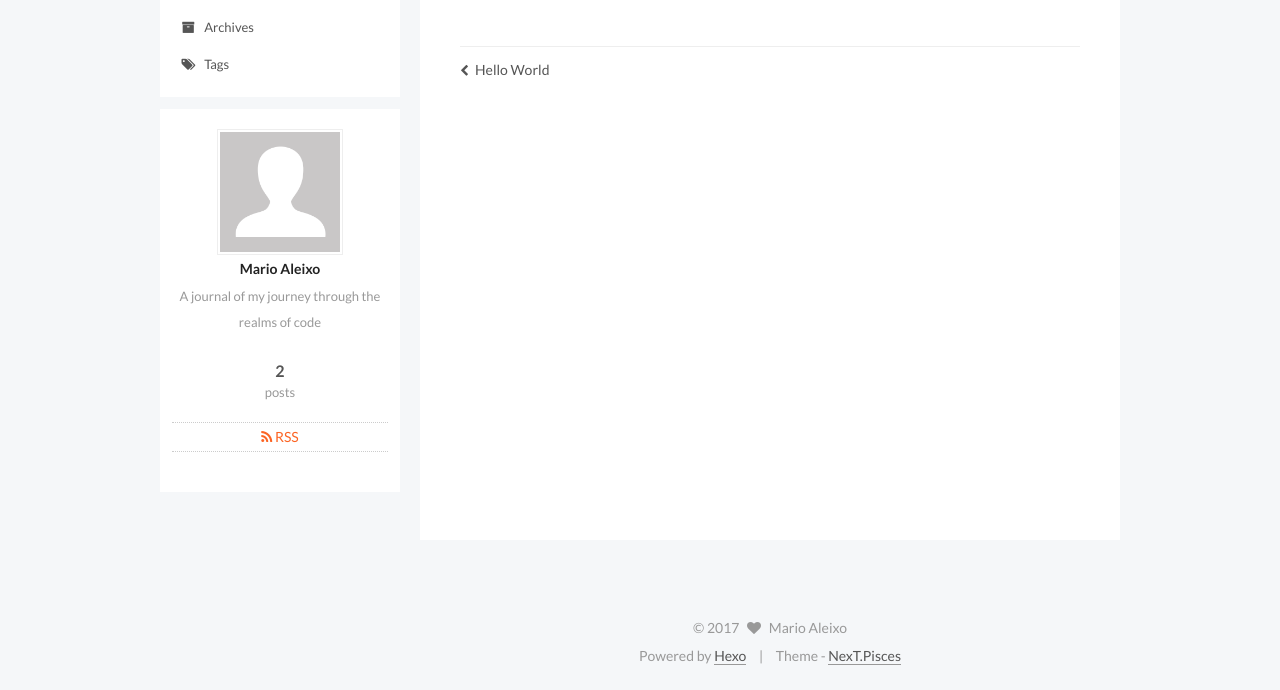
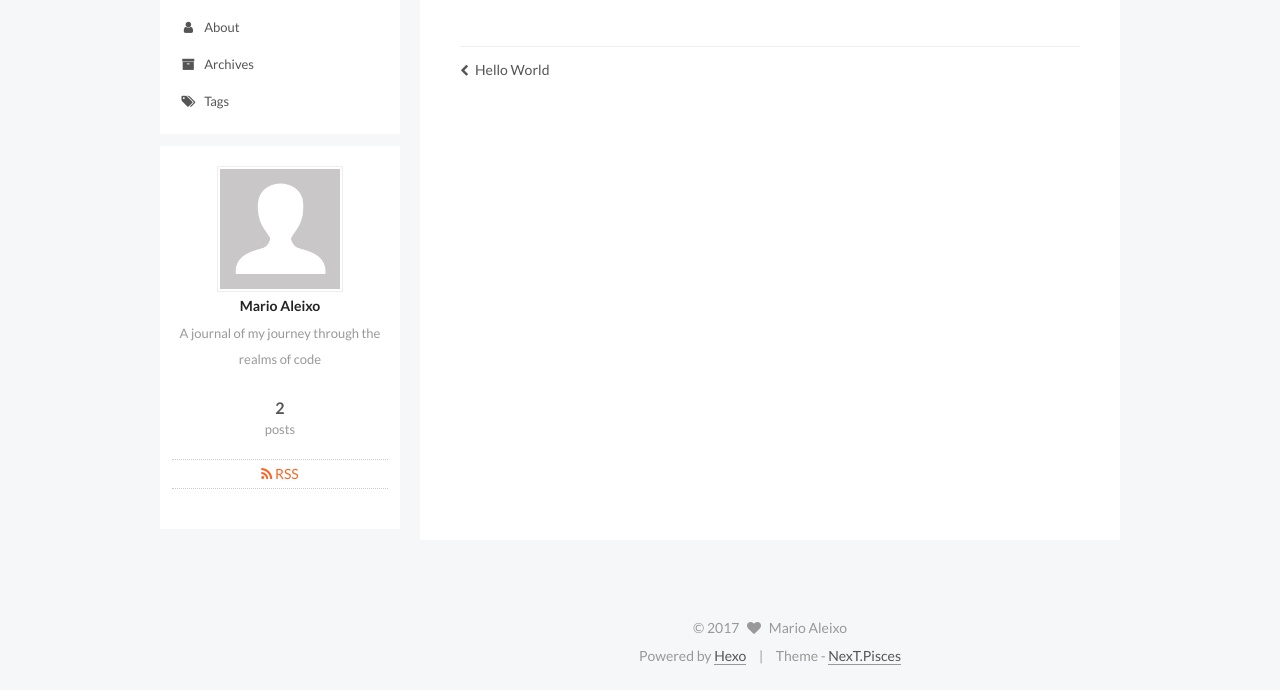
Before and after one commit to MarioAleixo/marioaleixo.github.io, a plain HTML site: page 2017/07/06/Finally-hello-world/index.html in a window 1280 px wide. Shown: the part 163-853 px from the top of the page. Drawn offline with Linux system fonts and the light colour scheme.

Commit message:
Site updated: 2017-07-07 18:24:15

```diff
--- a/2017/07/06/Finally-hello-world/index.html
+++ b/2017/07/06/Finally-hello-world/index.html
@@ -207,6 +207,16 @@
               <i class="menu-item-icon fa fa-fw fa-home"></i> <br />
 
             Home
+          </a>
+        </li>
+
+
+        <li class="menu-item menu-item-about">
+          <a href="/about/" rel="section">
+
+              <i class="menu-item-icon fa fa-fw fa-user"></i> <br />
+
+            About
           </a>
         </li>
 
```
Also changed, not shown: 2017/07/06/hello-world/index.html (+10 -0 lines), archives/2017/07/index.html (+10 -0 lines), archives/2017/index.html (+10 -0 lines), archives/index.html (+10 -0 lines), index.html (+10 -0 lines).
